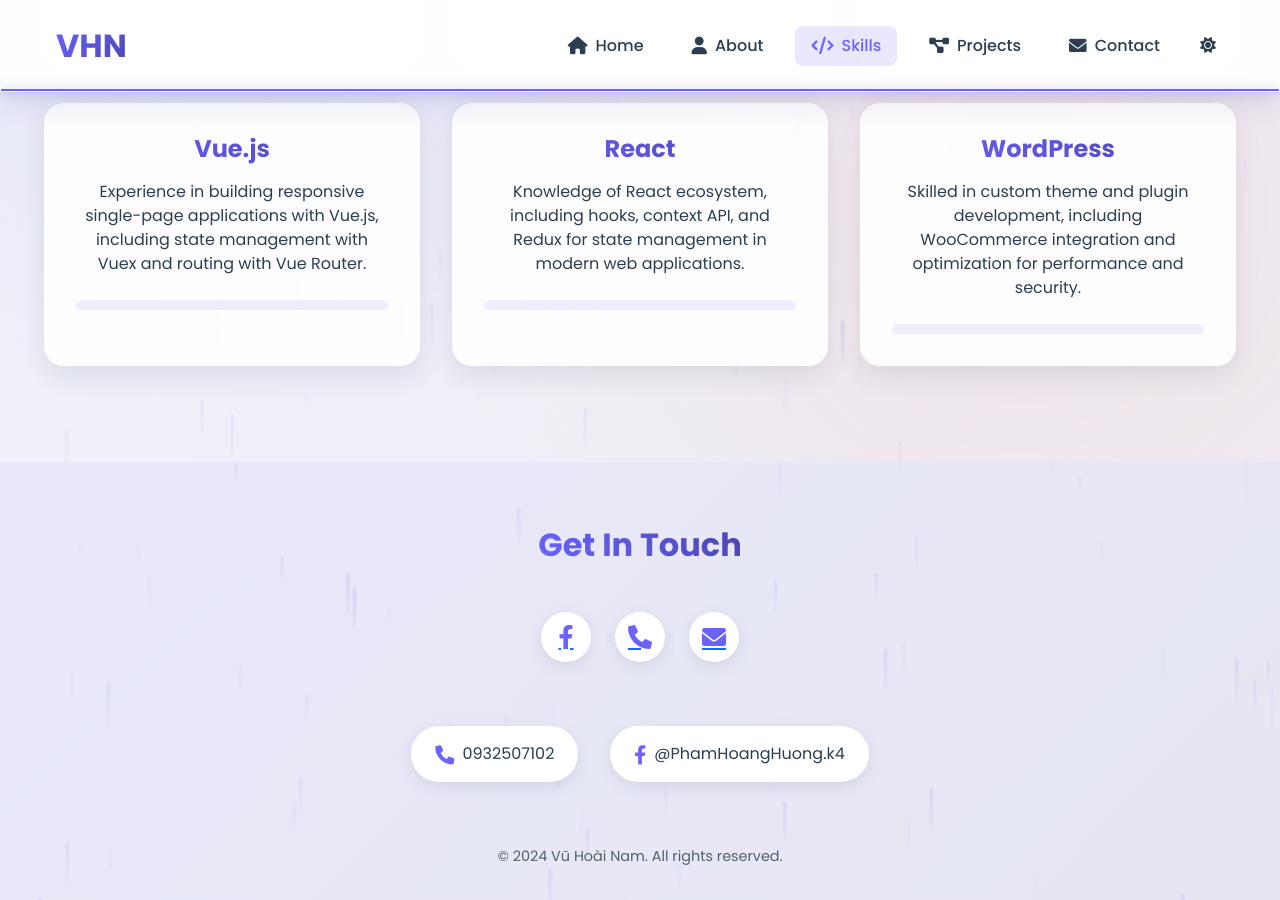
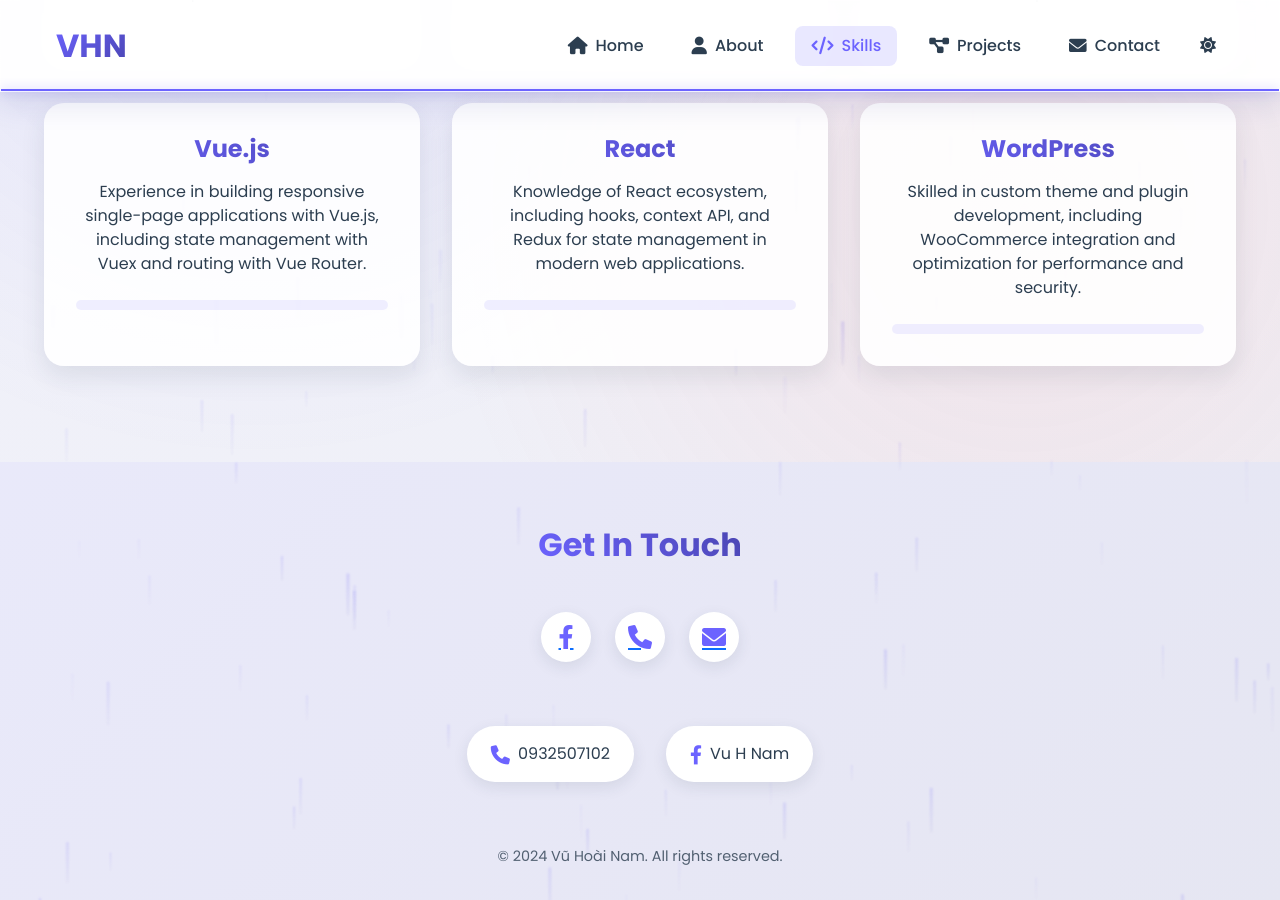
Before and after one commit to VHN-DEV/my-profile, a Jekyll site: the page index.html, which Jekyll copies as it is, in a window 1280 px wide and 900 px high, scrolled down 2453 px. Built offline with Jekyll 4.4.1, drawn with Linux system fonts in a browser that asks for light colours.

Commit message:
Update index.html

```diff
--- a/index.html
+++ b/index.html
@@ -241,7 +241,7 @@
                     </div>
                     <div class="contact-item" data-aos="fade-up" data-aos-delay="100">
                         <i class="fab fa-facebook-f"></i>
-                        <span>@PhamHoangHuong.k4</span>
+                        <span>Vu H Nam</span>
                     </div>
                 </div>
 
```
